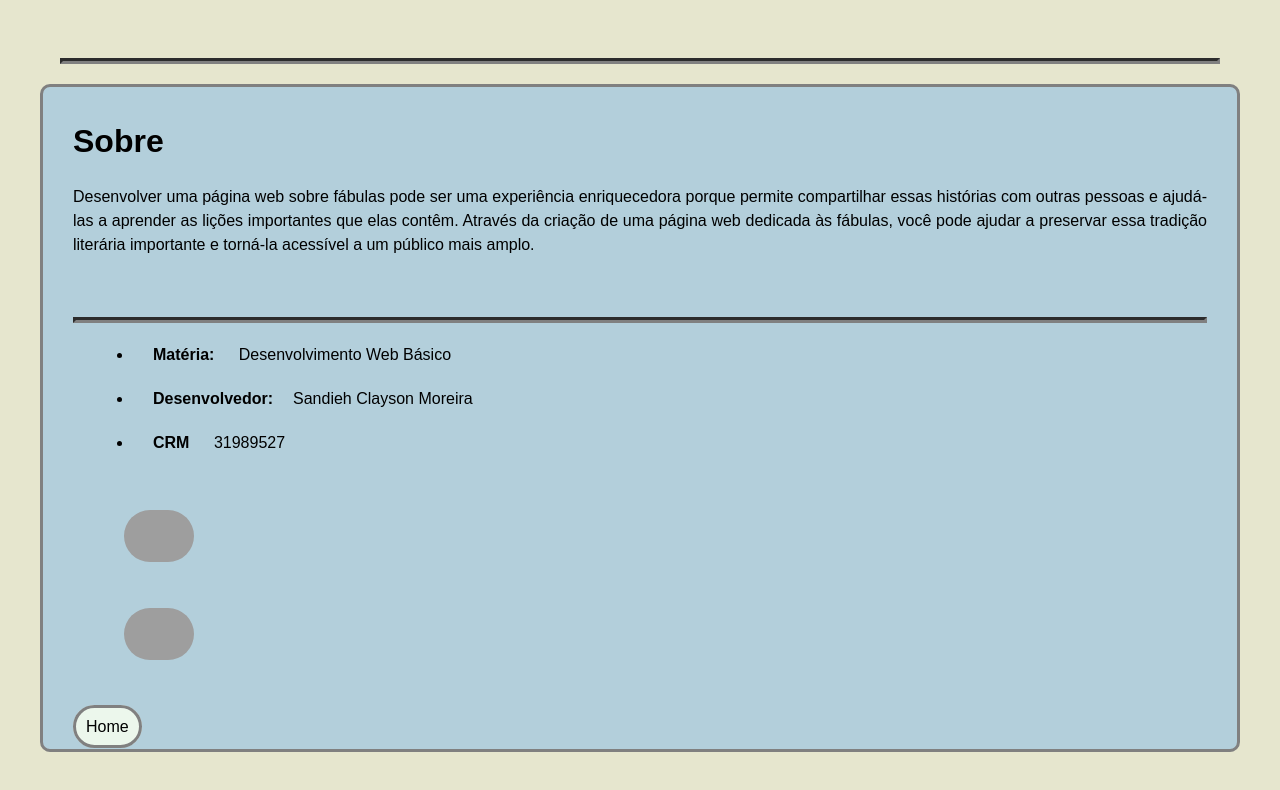
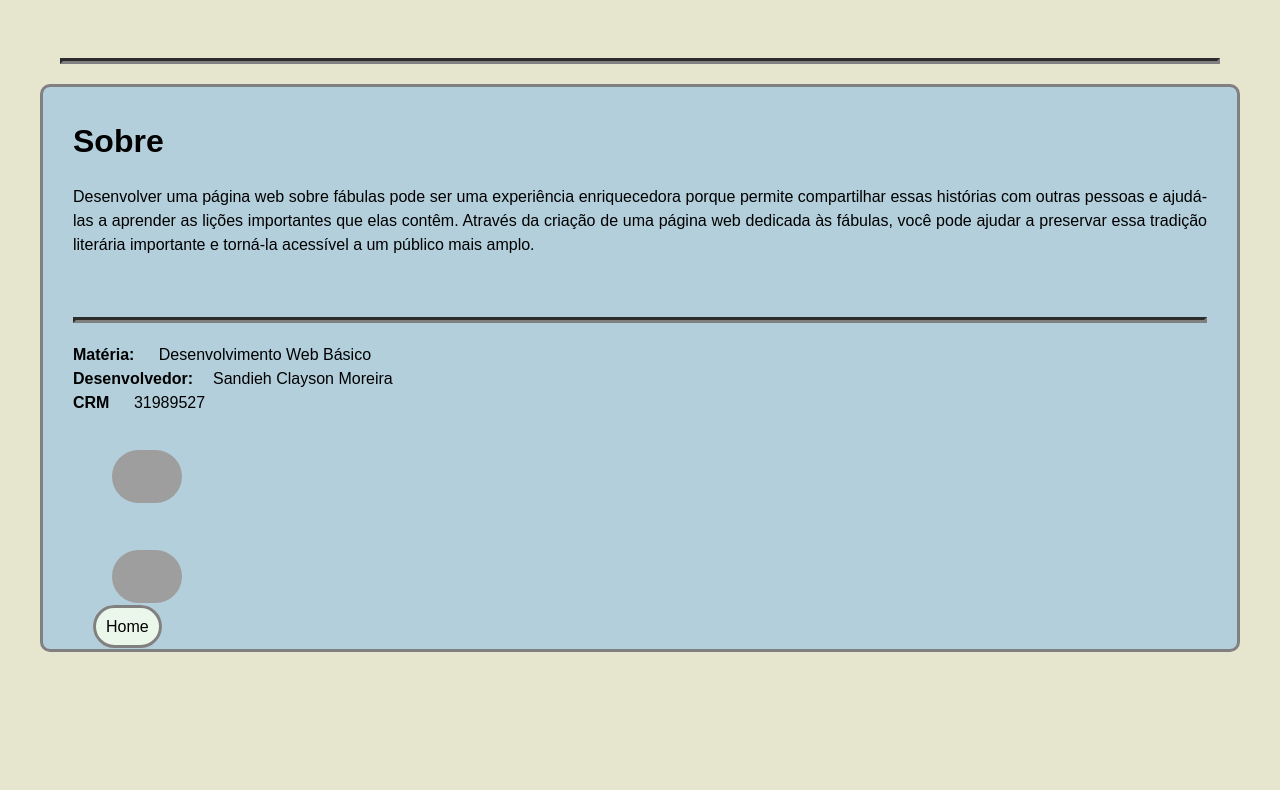
Before and after one commit to SandiehMoreira/Fabula-HTML-CSS, a plain HTML site: page index.html in a window 1280 px wide. Shown: the part 6362-7152 px from the top of the page. After the commit the page ends 7054 px from the top, so only its background shows below. Drawn offline with Linux system fonts and the light colour scheme; grey boxes are pictures that could not be loaded.

Commit message:
Update index.html

```diff
--- a/index.html
+++ b/index.html
@@ -43,7 +43,7 @@ img{
 #img-logo{
     width: 70px;
     border: 0px;
-    margin-left: 1%;
+    margin-left: 5%;
     margin-top: 1%;
     margin-bottom: 1%;
 }
@@ -168,6 +168,11 @@ body{
     border-radius: 50px;
 
 }
+ul li strong{
+    margin: 0px;
+    padding: 0%;
+}
+
     </style>
 
 
@@ -263,14 +268,13 @@ body{
     <h1 id="sobre">Sobre</h1>
     <p>Desenvolver uma página web sobre fábulas pode ser uma experiência enriquecedora porque permite compartilhar essas histórias com outras pessoas e ajudá-las a aprender as lições importantes que elas contêm. Através da criação de uma página web dedicada às fábulas, você pode ajudar a preservar essa tradição literária importante e torná-la acessível a um público mais amplo.</p>
     <hr>
-    <ul>
-        <li><strong>Matéria:</strong> Desenvolvimento Web Básico</li>
-        <li><strong>Desenvolvedor:</strong>Sandieh Clayson Moreira</li>
-        <li><strong>CRM</strong> 31989527</li>
+
+        <p style="margin: 0px;"><strong>Matéria:</strong> Desenvolvimento Web Básico</p>     <p style="margin: 0px;"><strong>Desenvolvedor:</strong>Sandieh Clayson Moreira</p>
+        <p style="margin: 0px;"><strong>CRM</strong> 31989527</p>
         <a title="Será direcionado a outra aba para o perfil do LinkedIn." href="https://www.linkedin.com/in/sandieh/" target="_blank"><img  id="img-logo" src="https://t.ctcdn.com.br/09Y6BbLFxNn7XGCYRGzEI0p0oy8=/400x400/smart/filters:format(webp)/i490027.jpeg" alt="Logo do linkedIn"></a></li>
         <a href="mailto:sandiehmoreira@gmail.com"><img id="img-logo" src="https://upload.wikimedia.org/wikipedia/commons/0/0b/Logo_Gmail_%282015-2020%29.svg" alt="Imagem do Instagram"></a></li>
 
-    </ul>
+
     <a id="home2" href="#head">Home</a>
 </div>
 
```
